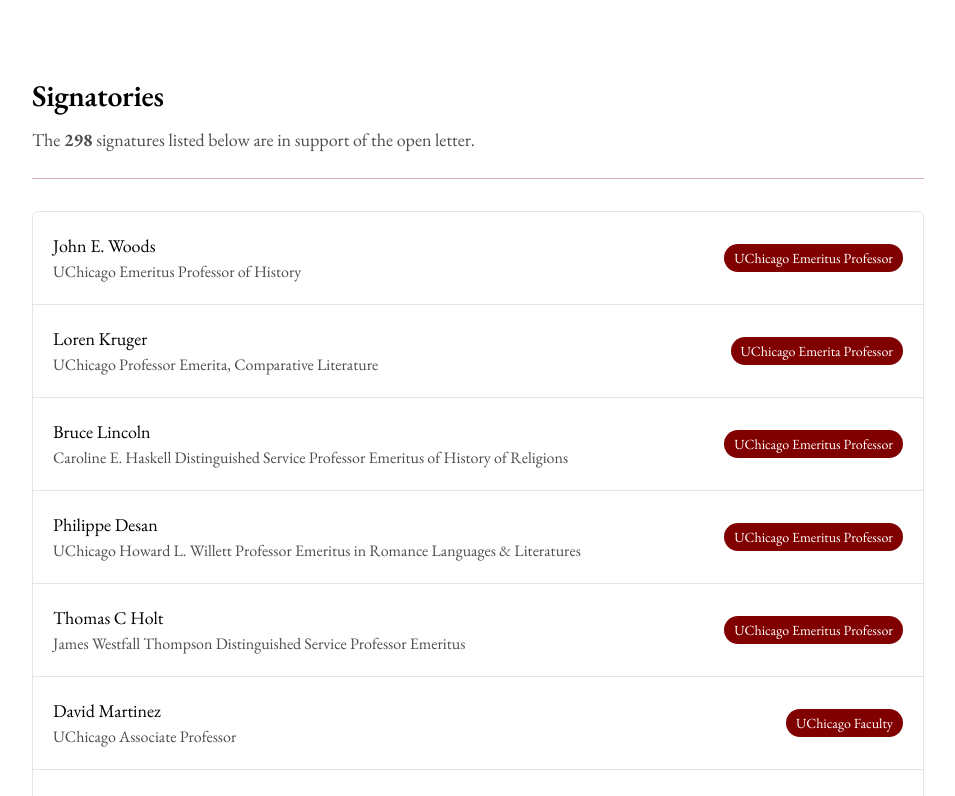
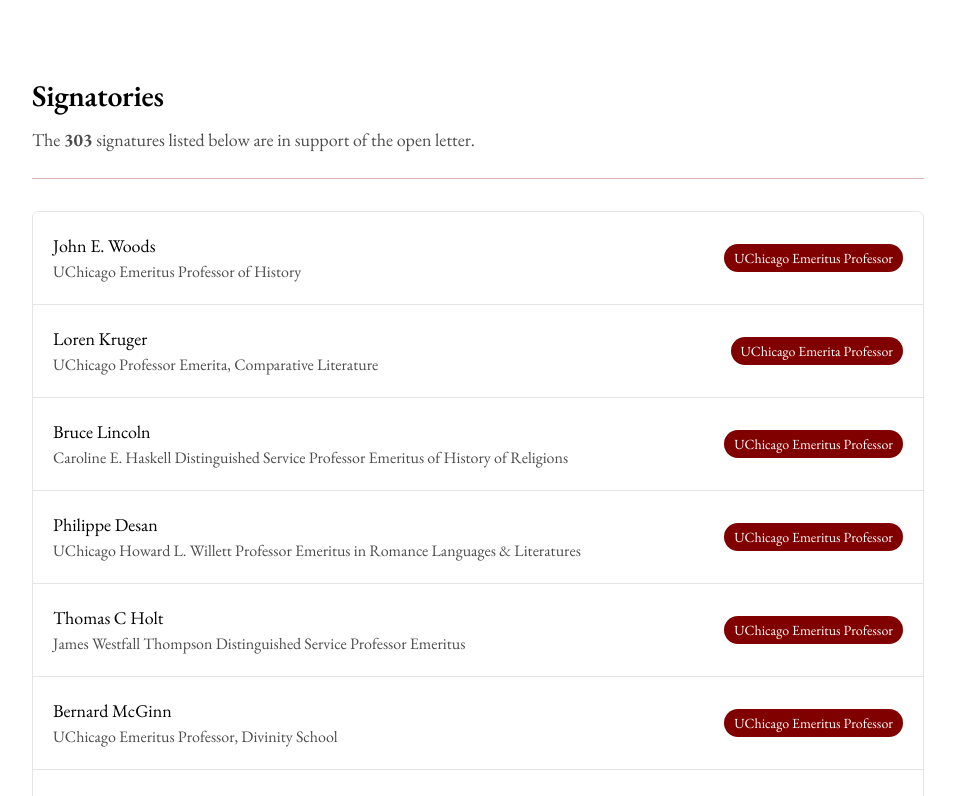
Before and after one commit to zroe1/uchicago-open-letter, a Next.js app: page / in a window 1280 px wide. Shown: the part 3724-4520 px from the top of the page, without its empty margins (316-1271 px from the left). Built offline with nearby package versions, Linux system fonts and the light colour scheme.

Commit message:
some sign

```diff
--- a/src/app/signatories.ts
+++ b/src/app/signatories.ts
@@ -30,6 +30,12 @@
     badgeType: "emphasized",
   },
   {
+    name: "Bernard McGinn",
+    title: "UChicago Emeritus Professor, Divinity School",
+    badge: "UChicago Emeritus Professor",
+    badgeType: "emphasized",
+  },
+  {
     name: "David Martinez",
     title: "UChicago Associate Professor",
     badge: "UChicago Faculty",
@@ -176,6 +182,24 @@
   {
     name: "Andreas Glaeser",
     title: "UChicago Professor of Sociology",
+    badge: "UChicago Faculty",
+    badgeType: "emphasized",
+  },
+  {
+    name: "Stephan Palmie",
+    title: "UChicago Norman and Edna Freehling Professor of Anthropology",
+    badge: "UChicago Faculty",
+    badgeType: "emphasized",
+  },
+  {
+    name: "Jennie Ikuta",
+    title: "Associate Professor, University of Missouri-Columbia",
+    badge: "UChicago Faculty",
+    badgeType: "emphasized",
+  },
+  {
+    name: "William Schweiker",
+    title: "UChicago Edward L. Ryerson Distinguished Service Professor",
     badge: "UChicago Faculty",
     badgeType: "emphasized",
   },
@@ -185,6 +209,12 @@
       "Professor of History, Sciences Po, Paris<br>UChicago PhD, History and Former James Westfall Thompson Professor of History",
     badge: "Former UChicago Faculty",
     badgeType: "emphasized",
+  },
+  {
+    name: "Andrew Dilts",
+    title: "Associate Professor of Political Science, Loyola Marymount University",
+    badge: "UChicago Graduate",
+    badgeType: "normal",
   },
   {
     name: "Radcliffe G. Edmonds III",
```
